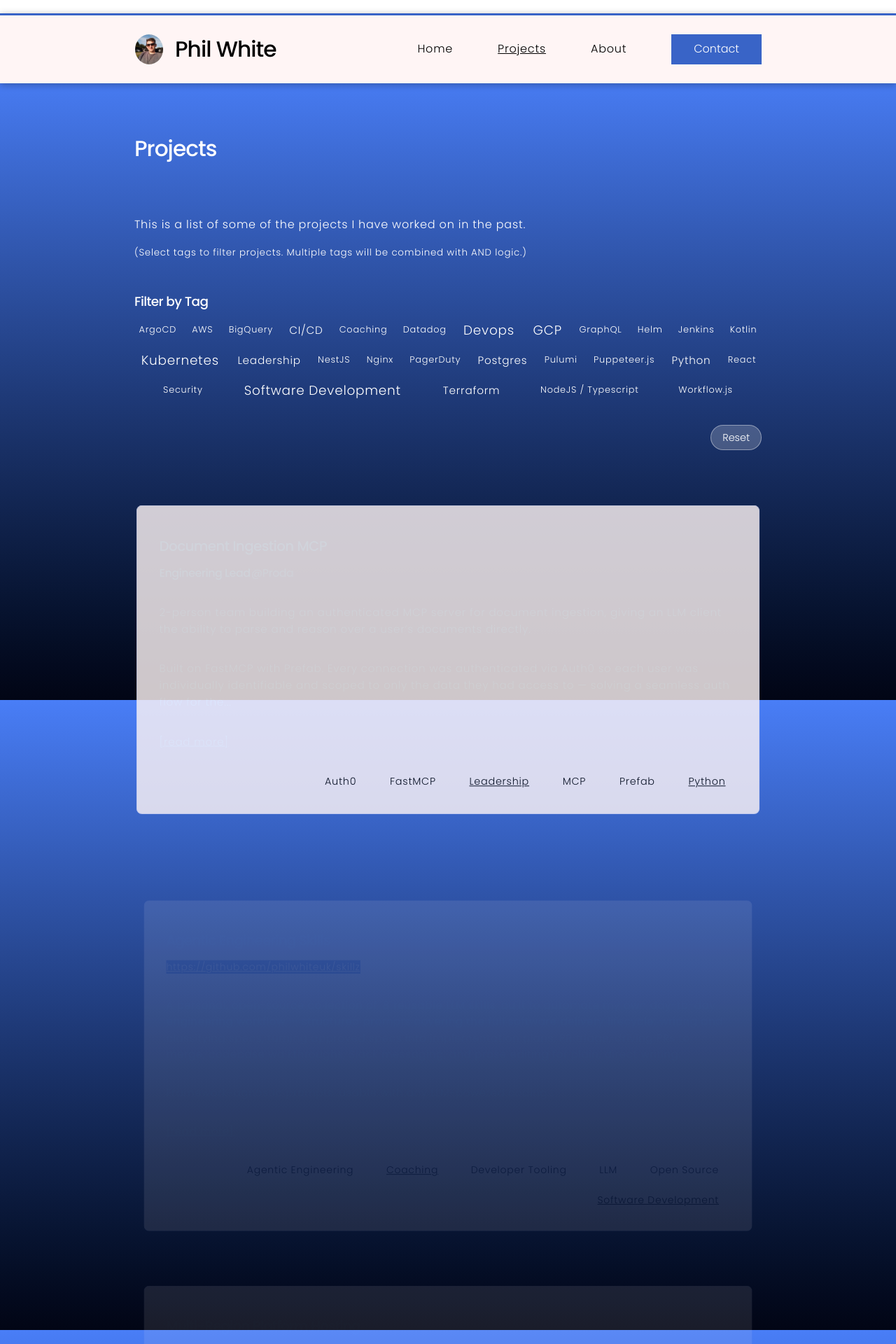
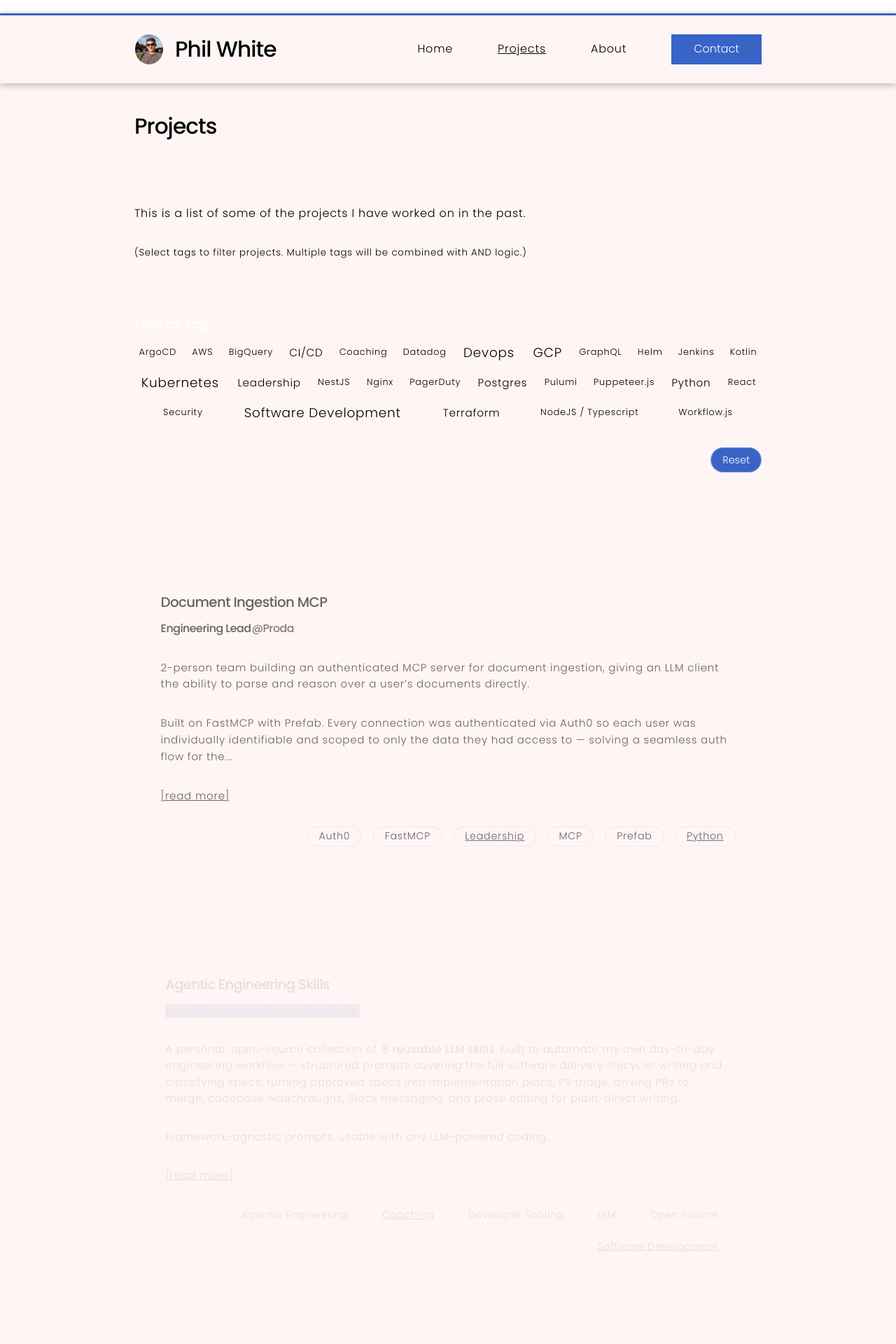
Before and after one commit to philwhiteuk/cv, a Jekyll site: the page built from pages/all-projects.html, in a window 1280 px wide. Shown: the top 1920 px of the page at 70% size. Built offline with Jekyll 4.4.1, drawn with Linux system fonts in a browser that asks for light colours.

Commit message:
Remove gradient from projects page and clean up projects listing
- Change projects page from 'primary' to 'secondary' background (no gradient)
- Update _subpage.scss to properly handle primary/secondary background classes
- Match projects listing wrapper styling to homepage style
- Add border back to project tag items for visual clarity

Closes #552d6cd4-c8ea-49e9-b48d-2599c9046470

Co-authored-by: philwhiteuk <philwhiteuk@users.noreply.github.com>

```diff
--- a/_sass/theme/_projects.scss
+++ b/_sass/theme/_projects.scss
@@ -1,6 +1,5 @@
 article.project {
   background: var(--secondary-bg);
-  border: 1px solid var(--border);
   border-radius: 8px;
   box-sizing: border-box;
   padding: var(--fluid-gutter-sm);
@@ -49,6 +48,7 @@
 
     li {
       background: var(--surface);
+      border: 1px solid var(--border);
       padding: calc(var(--fluid-gutter-sm) * 0.05) calc(var(--fluid-gutter-sm) * 0.5);
       border-radius: 20px;
       font-size: clamp(0.75rem, calc(0.7rem + 0.25vw), 0.95rem);
--- a/_sass/theme/_subpage.scss
+++ b/_sass/theme/_subpage.scss
@@ -5,6 +5,21 @@
     .wrapper {
         align-items: flex-start;
         flex-flow: column wrap;
-        gap: 1em 3em;
+        gap: var(--fluid-gutter-sm) calc(var(--fluid-gutter) * 3);
+        margin: 0;
+        padding: 0 var(--fluid-gutter);
+        padding-bottom: var(--fluid-gutter);
+        text-align: left;
+        width: 100%;
+    }
+
+    &.primary {
+        @extend %bg-primary;
+        background-attachment: fixed;
+    }
+
+    &.secondary {
+        @extend %bg-secondary;
+        background-attachment: fixed;
     }
 }
--- a/pages/all-projects.html
+++ b/pages/all-projects.html
@@ -5,7 +5,7 @@
 permalink: /projects
 ---
 
-<section class="subpage primary">
+<section class="subpage secondary">
     <div class="wrapper">
         <h2>Projects</h2>
         <p>This is a list of some of the projects I have worked on in the past.</p>
```
